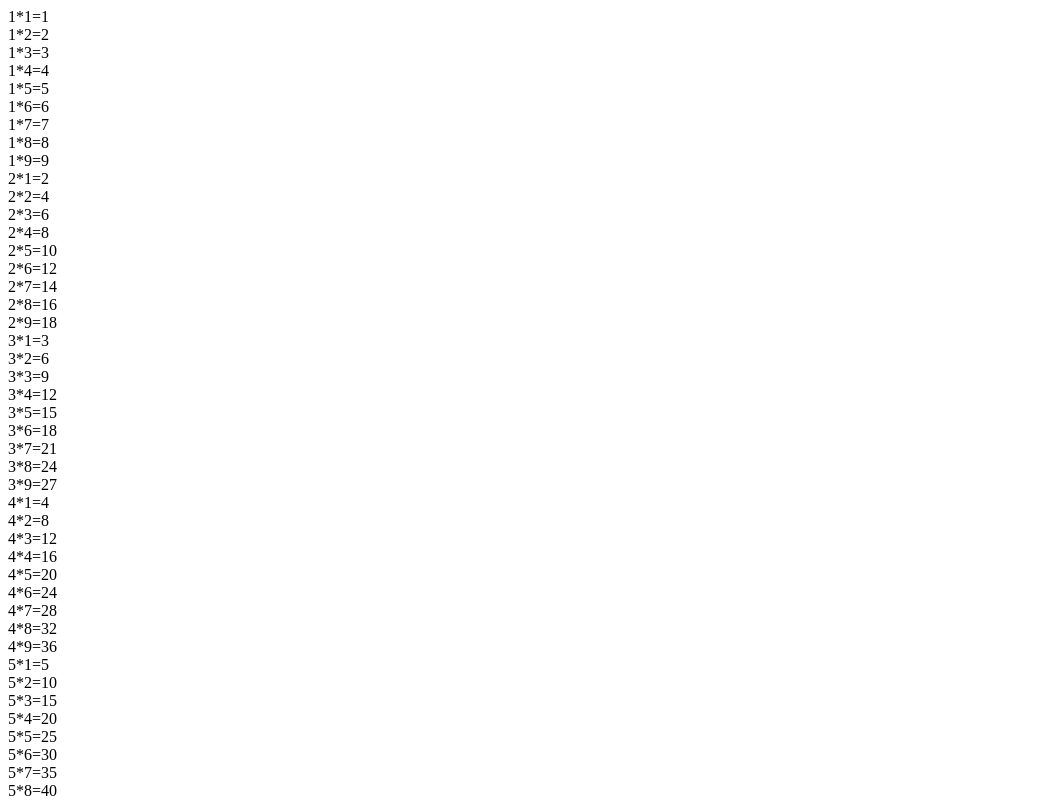
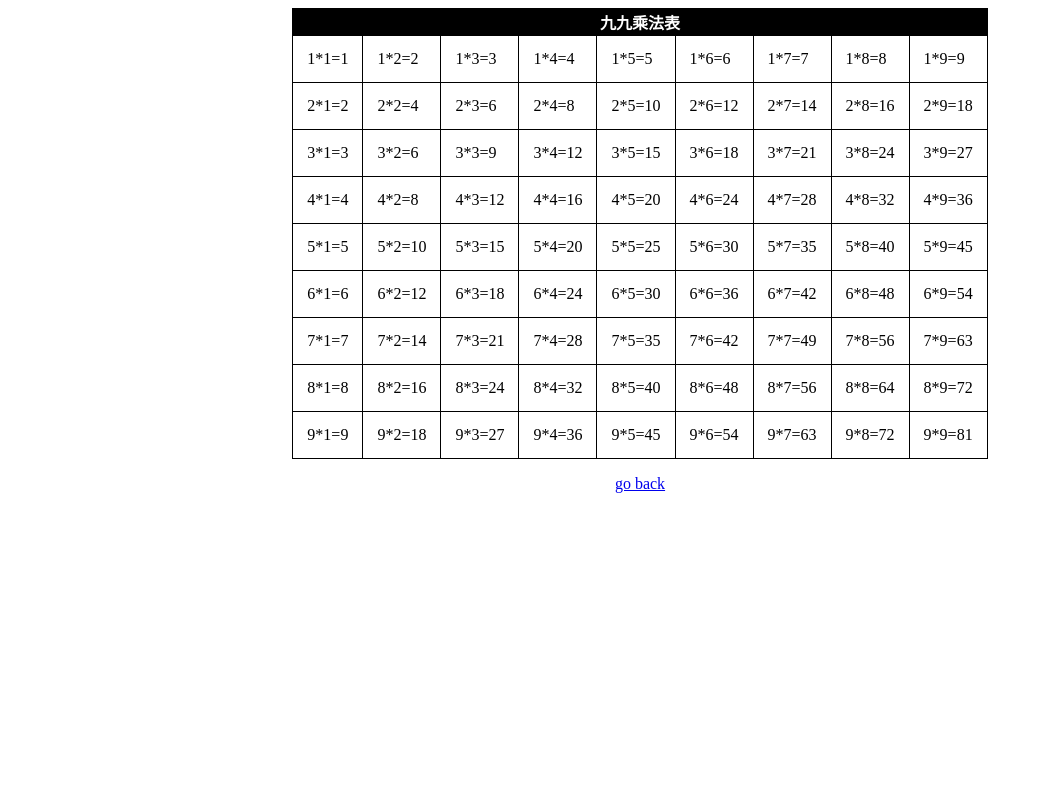
Before and after one commit to deinfant/jaja, a plain HTML site: page index.html in a window 1280 px wide. Shown: the top 800 px of the page, without its empty margins (0-1043 px from the left). Drawn offline with Linux system fonts and the light colour scheme.

Commit message:
Update index.html

```diff
--- a/index.html
+++ b/index.html
@@ -37,7 +37,7 @@
     <script language="JavaScript">
  for (a=1;a<=9;a++){
         for (b=1;b<=9;b++)
-               document.write(+a+"*"+b+"="+a*b+"<br>");
+               document.write("<TD>"+a+"*"+b+"="+a*b+"</TD>");
  document.write("</TR>");
  }
 </script>
```
